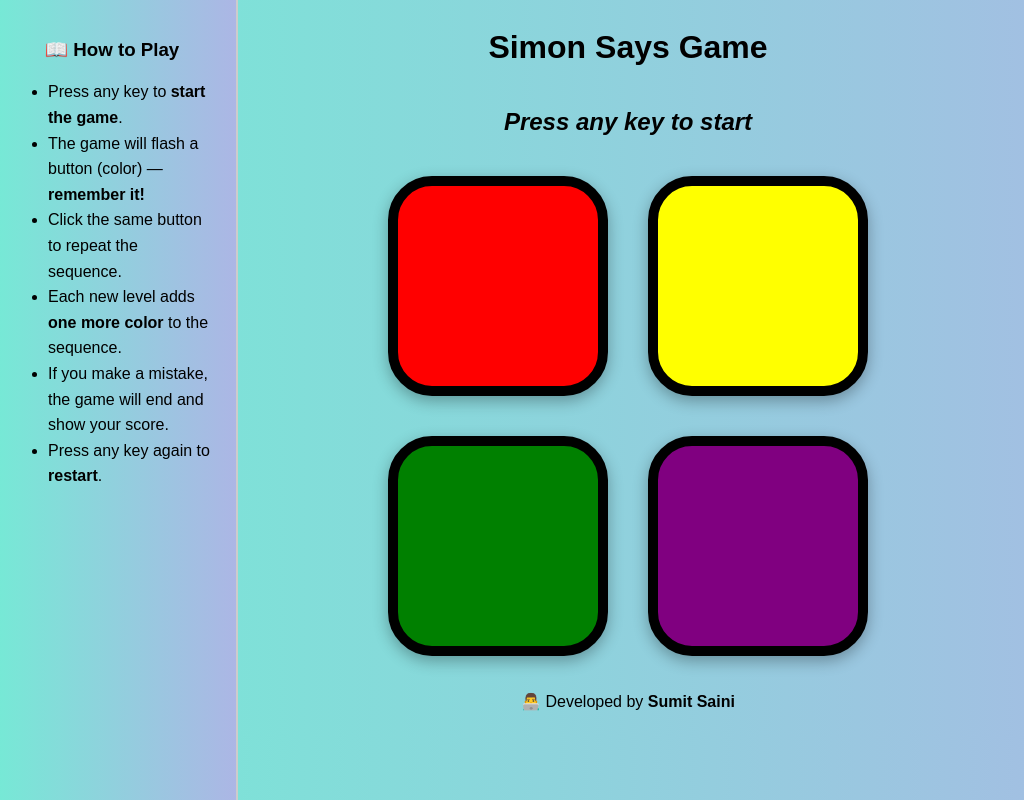
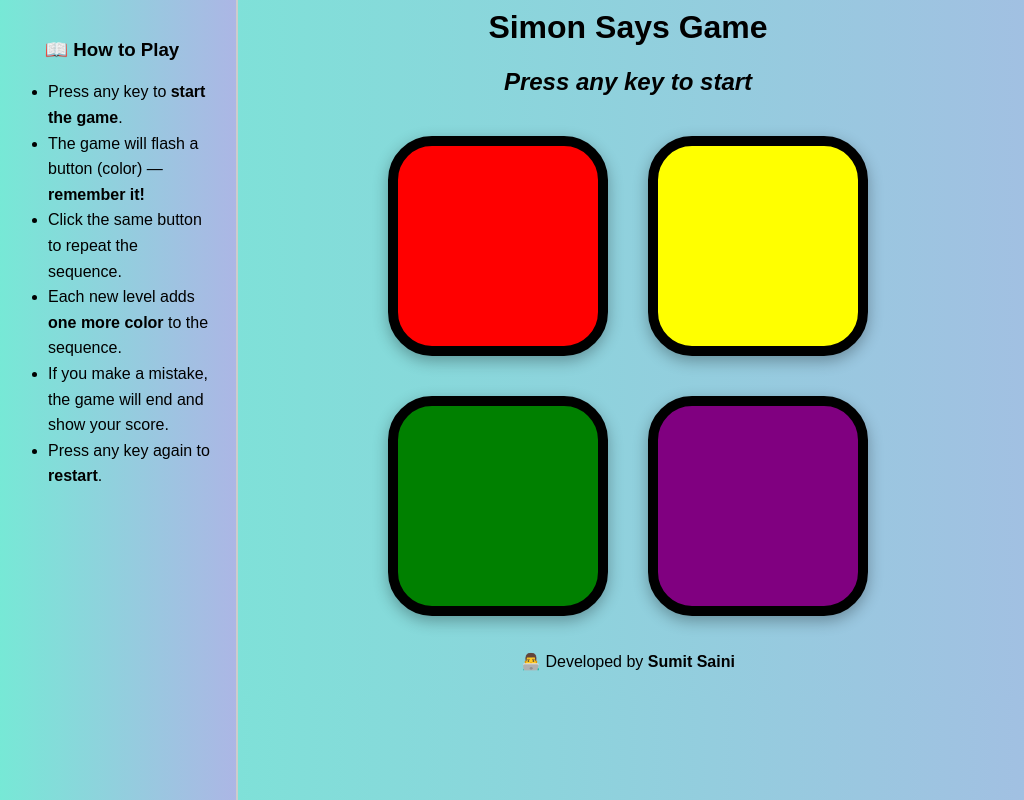
Before and after one commit to SumitSaini1/Demon-Says-Game, a plain HTML site: page index.html in a window 1280 px wide. Shown: the whole page, without its empty margins (12-1036 px from the left). Drawn offline with Linux system fonts and the light colour scheme.

Commit message:
changes in Ui

```diff
--- a/style.css
+++ b/style.css
@@ -26,6 +26,13 @@ body{
     transform: scale(1.05);
     box-shadow: 0px 8px 20px rgba(0,0,0,0.4);
 }
+h1{
+    margin-top: 1px;
+}
+h2{
+    margin-top: 1px;
+}
+
 .btn-container{
 
     width: 600px;
@@ -34,6 +41,7 @@ body{
     display: flex;
     justify-content: center;
     flex-wrap: wrap;
+
 
 }
 #yellow{
```
